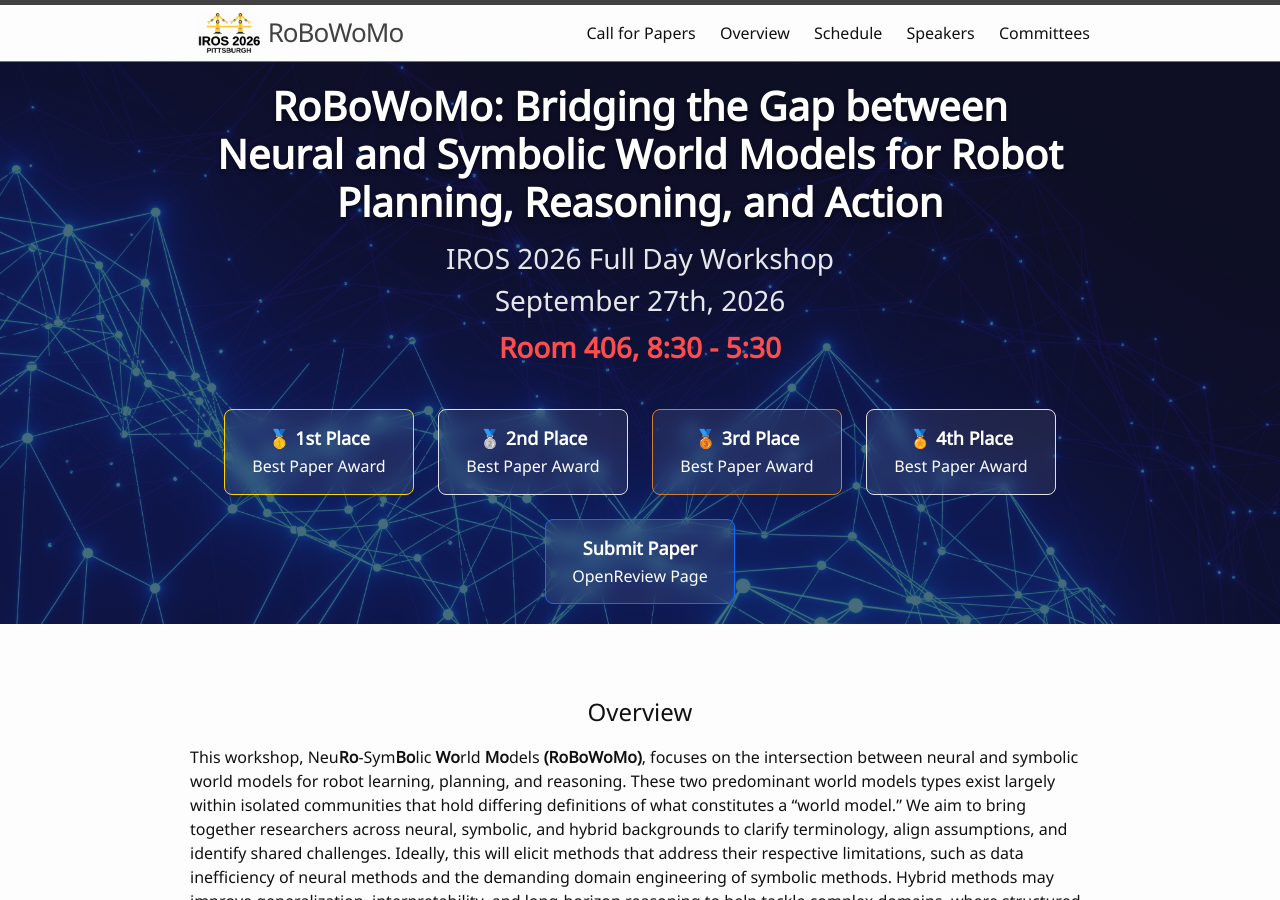
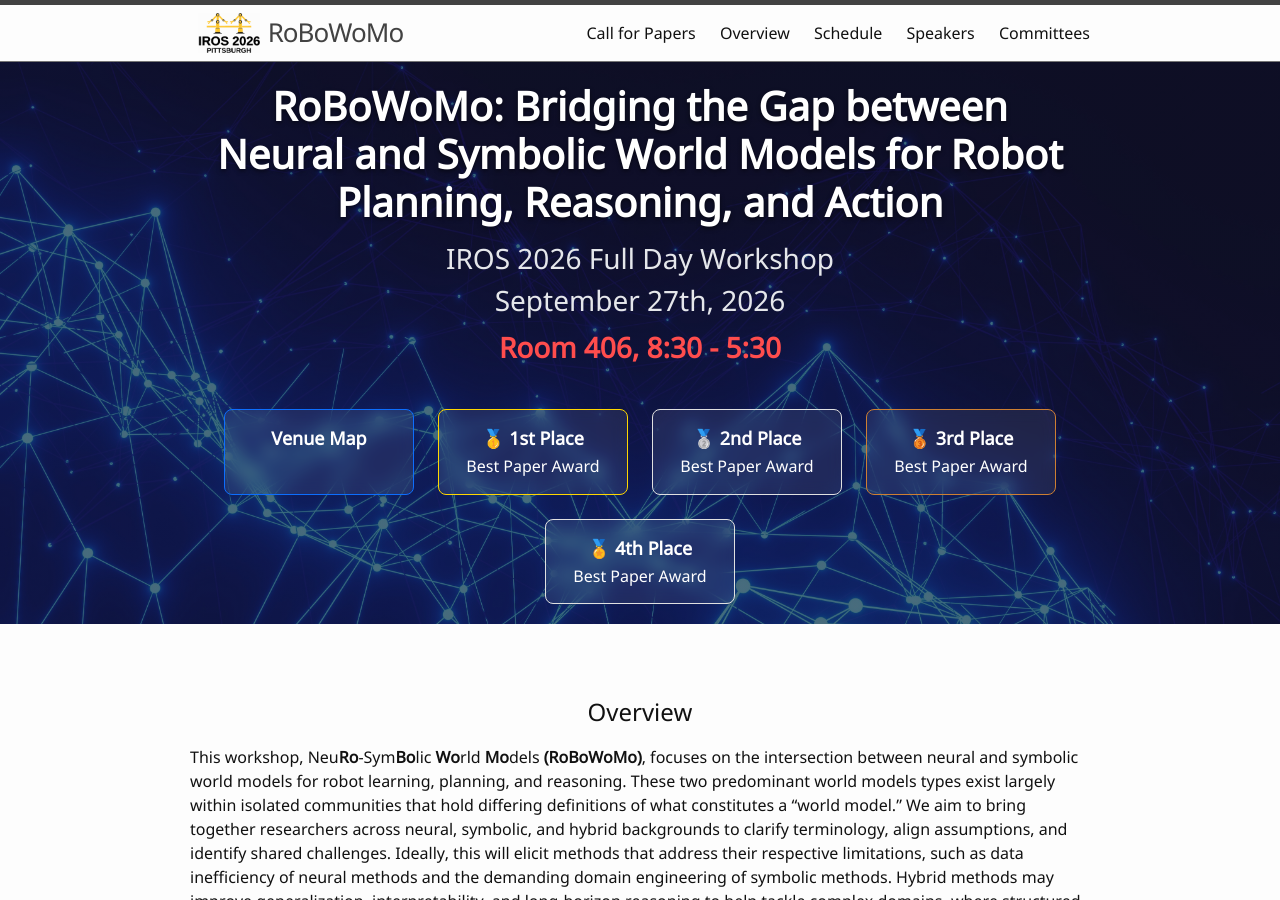
Before and after one commit to worldmodelworkshop/worldmodelworkshop.github.io, a Jekyll site: the page built from index.md, in a window 1280 px wide and 900 px high. Built offline with Jekyll 4.4.1, drawn with Linux system fonts in a browser that asks for light colours.

Commit message:
added venue map button

```diff
--- a/_layouts/default.html
+++ b/_layouts/default.html
@@ -17,6 +17,10 @@
           <p class="hero-subtitle" style="color: #ff4d4d; font-weight: bold; margin-top: 5px;">{{ page.hero_alert }}</p>
         {% endif %}
         <div class="hero-actions">
+          <a href="https://2026.ieee-iros.org/program/venue-map/?room=406#level-4" class="action-card submit-btn">
+            <strong>Venue Map</strong>
+          </a>
+
           <div class="action-card award-gold">
             <strong>🥇 1st Place</strong> Best Paper Award
           </div>
@@ -33,9 +37,6 @@
             <strong>🏅 4th Place</strong> Best Paper Award
           </div>
 
-          <a href="https://openreview.net/group?id=IEEE.org/IROS/2026/Workshop/RoBoWoMo#tab-your-consoles" class="action-card submit-btn">
-            <strong>Submit Paper</strong> OpenReview Page
-          </a>
         </div>
       </div>
     </div>
```
